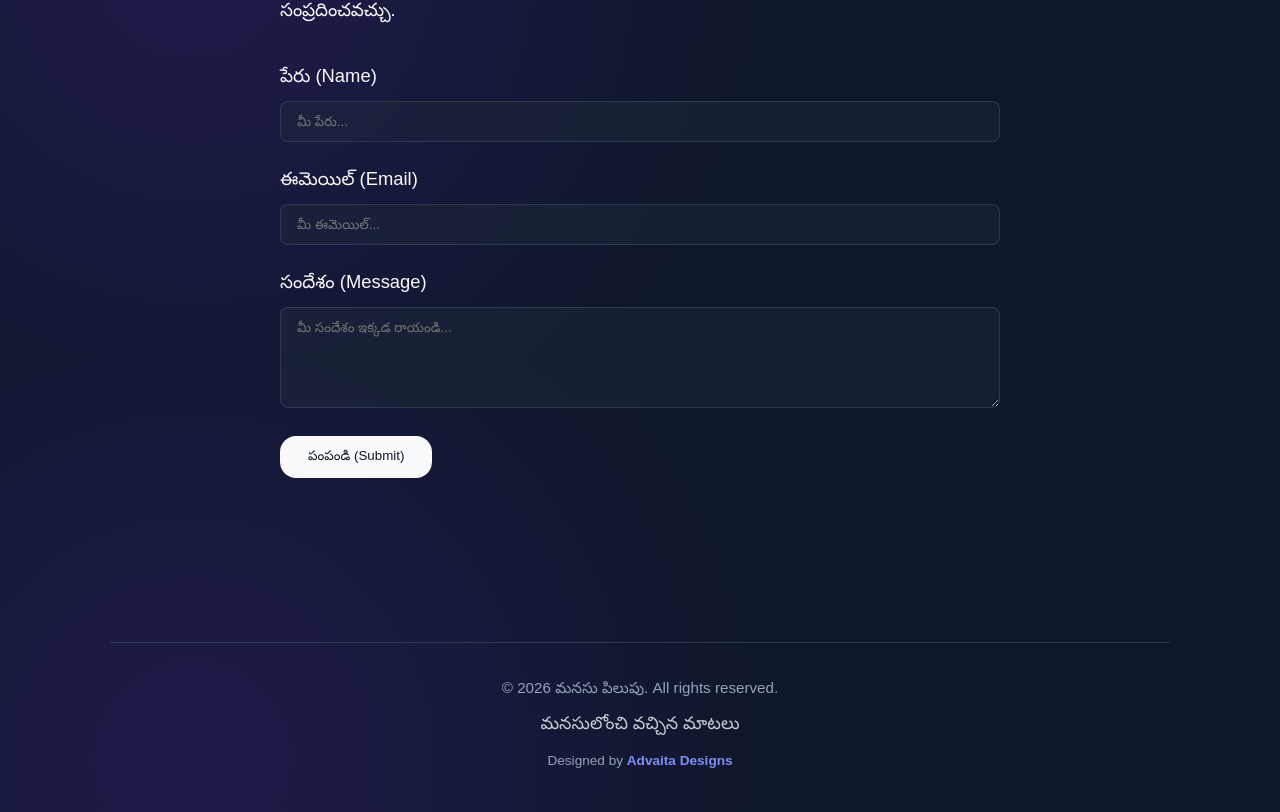
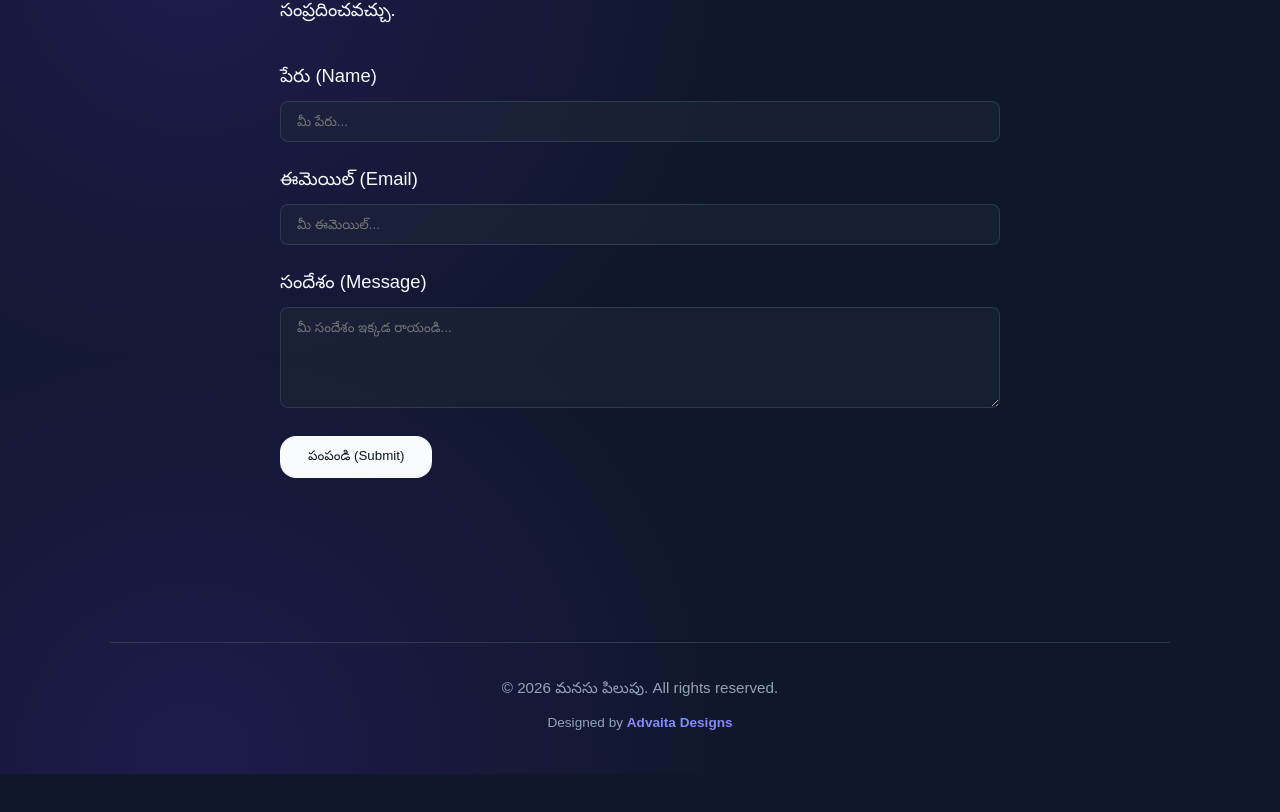
Before and after one commit to sridharsilver2017/Manasu-Pilupu, a Next.js app: page /contact in a window 1280 px wide. Shown: the part 441-1253 px from the top of the page. After the commit the page ends 1215 px from the top, so only its background shows below. Built offline with nearby package versions, Linux system fonts and the light colour scheme; a web font is replaced by a local one.

Commit message:
style: remove tagline from footer

```diff
--- a/src/app/layout.js
+++ b/src/app/layout.js
@@ -63,7 +63,6 @@ export default function RootLayout({ children }) {
             <main className="animate-fade-in">{children}</main>
             <footer className="site-footer">
               <p>&copy; {new Date().getFullYear()} మనసు పిలుపు. All rights reserved.</p>
-              <p className="footer-tagline">మనసులోంచి వచ్చిన మాటలు</p>
               <p className="footer-credits" style={{ marginTop: '10px', fontSize: '0.85rem', color: 'var(--text-secondary)' }}>
                 Designed by <a href="https://advaitadesigns.com/" target="_blank" rel="noopener noreferrer" style={{ color: 'var(--primary-color)', textDecoration: 'none', fontWeight: 'bold' }}>Advaita Designs</a>
               </p>
```
